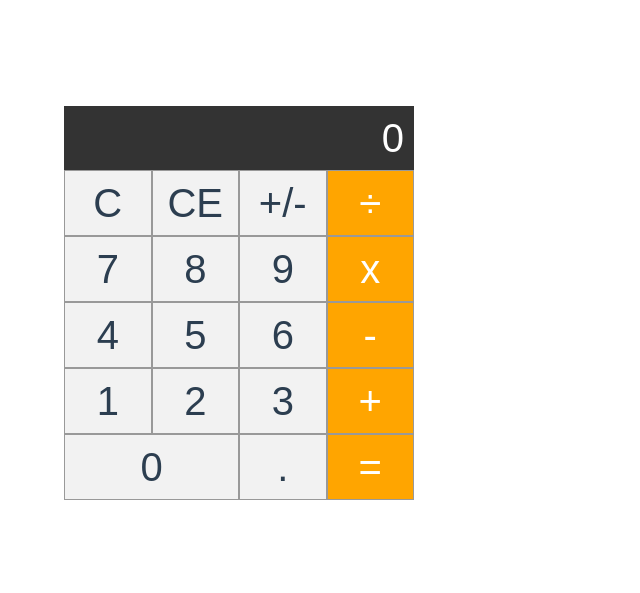
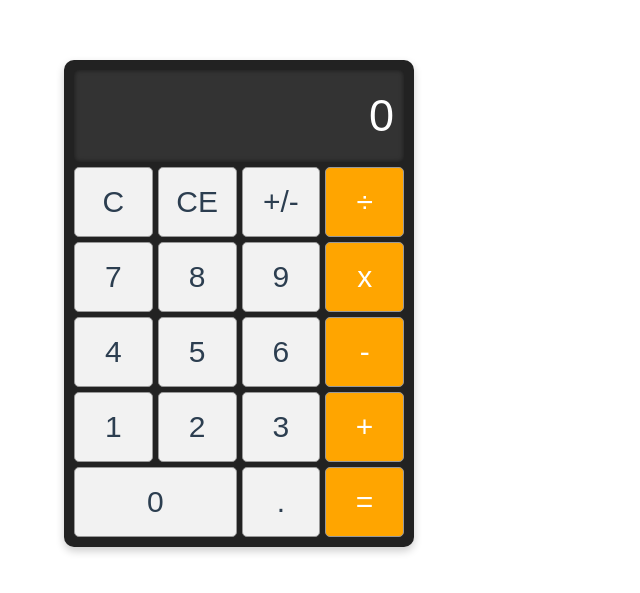
Before and after one commit to Cadu79/calculadora-app, a Vue app in the folder calculadora-app/: page / in a window 1280 px wide. Shown: the part 127-720 px from the top of the page, without its empty margins (0-640 px from the left). Built offline with nearby package versions, Linux system fonts and the light colour scheme.

Commit message:
alteração no estilo da calculadora.

```diff
--- a/calculadora-app/src/components/Calculadora.vue
+++ b/calculadora-app/src/components/Calculadora.vue
@@ -95,14 +95,18 @@ const handleDecimal = () => {
 </template>
 
 <style scoped>
-
 .calculadora {
-  font-size: 40px;
+  font-size: 30px; /* Ajustei o tamanho da fonte para melhor proporção */
   display: grid;
   width: 350px;
   text-align: center;
   grid-template-columns: repeat(4, 1fr);
   grid-auto-rows: minmax(50px, auto);
+  gap: 5px; /* Adiciona espaço entre os botões */
+  background-color: #222; /* Fundo para a calculadora */
+  padding: 10px; /* Espaçamento interno */
+  border-radius: 10px; /* Bordas arredondadas */
+  box-shadow: 0 4px 8px rgba(0, 0, 0, 0.2); /* Sombra para profundidade */
 }
 
 .display {
@@ -112,7 +116,10 @@ const handleDecimal = () => {
   display: flex;
   justify-content: flex-end;
   align-items: center;
-  padding: 0 10px;
+  padding: 10px;
+  font-size: 1.5em;
+  border-radius: 5px;
+  box-shadow: inset 0 0 5px rgba(0, 0, 0, 0.5); /* Sombra interna */
 }
 
 .zero {
@@ -126,10 +133,33 @@ const handleDecimal = () => {
   display: flex;
   justify-content: center;
   align-items: center;
+  padding: 10px;
+  font-size: 1em;
+  border-radius: 5px;
+  transition: background-color 0.3s, transform 0.1s;
+}
+
+.botao:hover {
+  background-color: #e0e0e0;
+}
+
+.botao:active {
+  background-color: #d0d0d0;
+  transform: scale(0.95);
 }
 
 .operadores {
   background-color: orange;
   color: white;
 }
+
+.operadores:hover {
+  background-color: #e69500;
+}
+
+.operadores:active {
+  background-color: #cc8400;
+  transform: scale(0.95);
+}
+
 </style>
```
